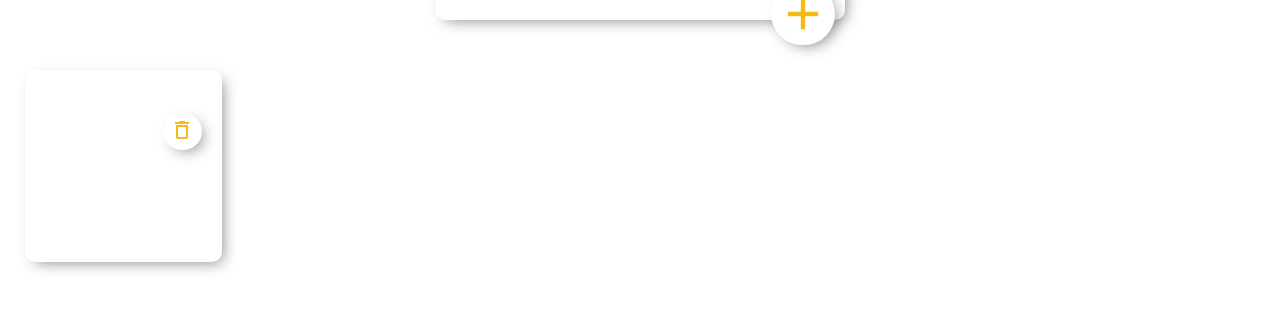
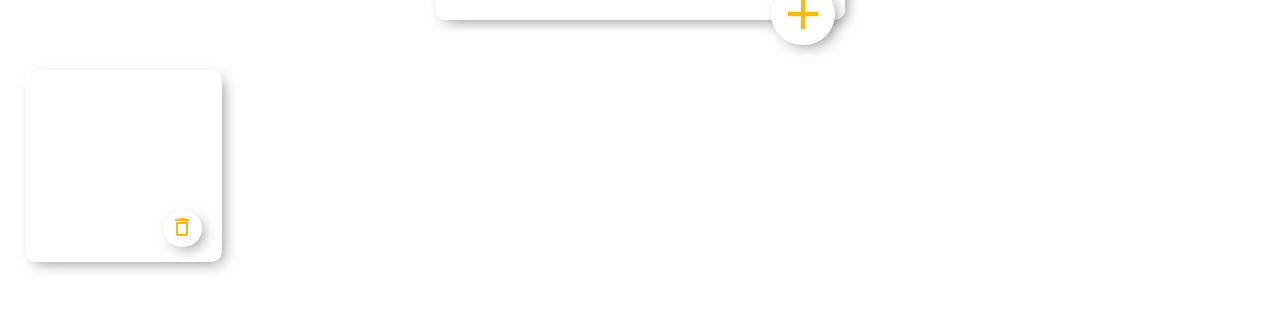
Before and after one commit to Alikhan219/Keep-App-by-React, a React (Create React App) app: page / in a window 1280 px wide. Both pictures are taken after a click on the button 802 px from the left and 341 px from the top of the page. Shown: the part 327-639 px from the top of the page. Built offline with nearby package versions, Linux system fonts and the light colour scheme; a web font is replaced by a local one.

Commit message:
giving some styles to the small note coponent to make it responsible

```diff
--- a/src/CreateNote.jsx
+++ b/src/CreateNote.jsx
@@ -33,13 +33,14 @@ const CreateNote = (props) => {
                         type="text"
                         value={note.title}
                         onChange={inputEvent} placeholder="Title" autoComplete="off"
+                        required="required"
                     />
                     <textarea
                         name="content"
                         rows=""
                         column=""
                         value={note.content}
-                        onChange={inputEvent} placeholder="Write a note..."></textarea>
+                        onChange={inputEvent} placeholder="Write a note..." ></textarea>
                     <Button onClick={addEvent} id="add-btn">
                         <AddIcon id="add-icon"></AddIcon>
                     </Button>
--- a/src/Note.jsx
+++ b/src/Note.jsx
@@ -10,9 +10,11 @@ const Note = (props) => {
         <h1 className="title">{props.title}</h1>
         <br />
         <p className="p_wrap">{props.content}</p>
+
         <button className="btn">
            <DeleteOutlineIcon className="deleteIcon"/>
            </button>
+
     </div>
 
         </>
--- a/src/index.css
+++ b/src/index.css
@@ -117,14 +117,11 @@ textarea{
   height: 12rem;
   display: flex;
   flex-direction: column;
-  justify-content: left;
-  align-items: left;
   box-sizing: border-box;
   box-shadow: 5px 5px 15px -5px rgba(0,0,0,0.5);
   margin-top: 50px;
-    margin-left: 25px;
-   text-align: left;
-   border-radius: 10px;
+  margin-left: 25px;
+  border-radius: 10px;
 
 float: left;
 }
@@ -174,10 +171,12 @@ color: #f5ba13;
   color: white;
 }
 .p_wrap{
+  height: 70px;
  overflow: auto;
  overflow-wrap: break-word;
 }
 .title{
+  height: 50px;
   overflow: auto;
   overflow-wrap: break-word;
 }
```
Also changed, not shown: 1 other file (tests, documents, lock files or other folders).
